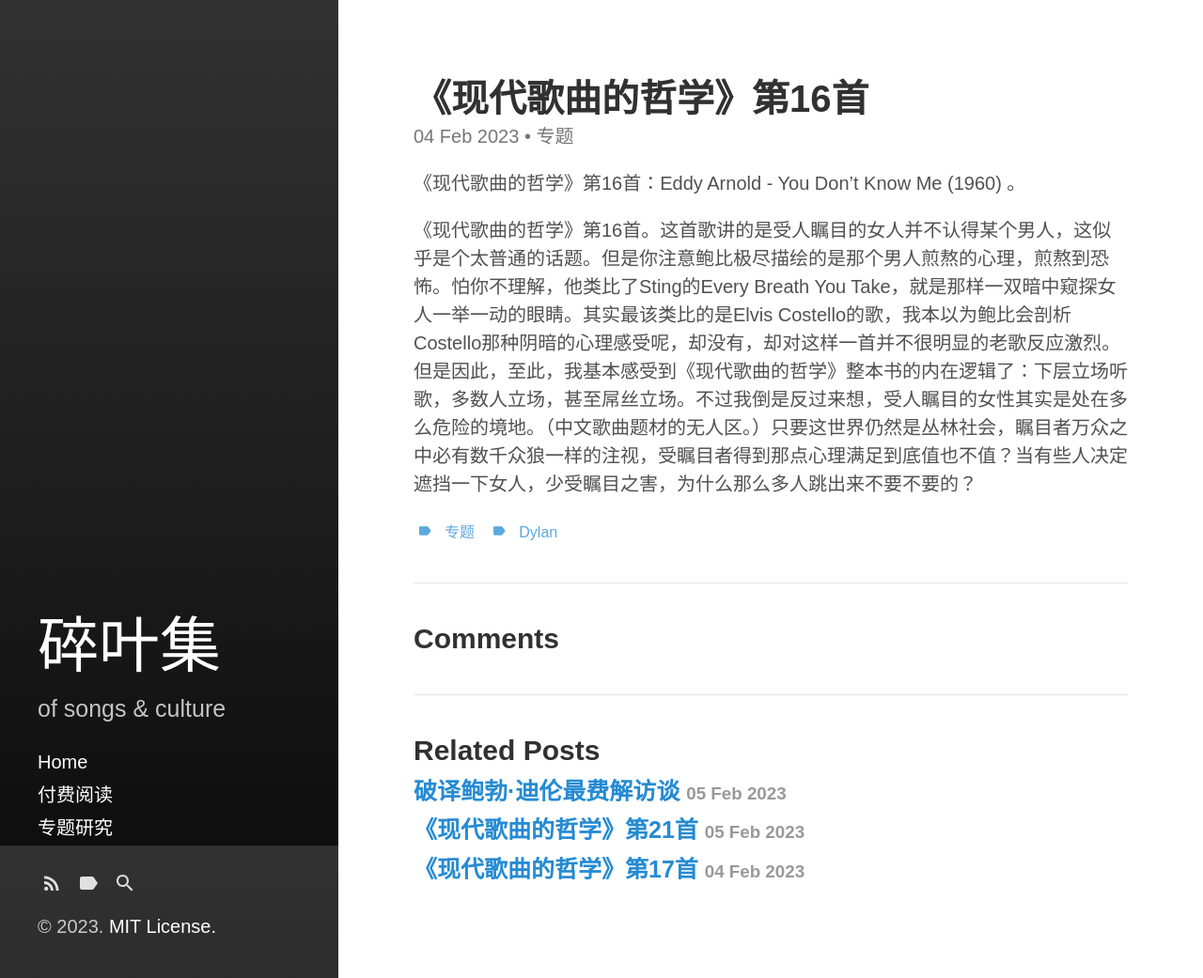
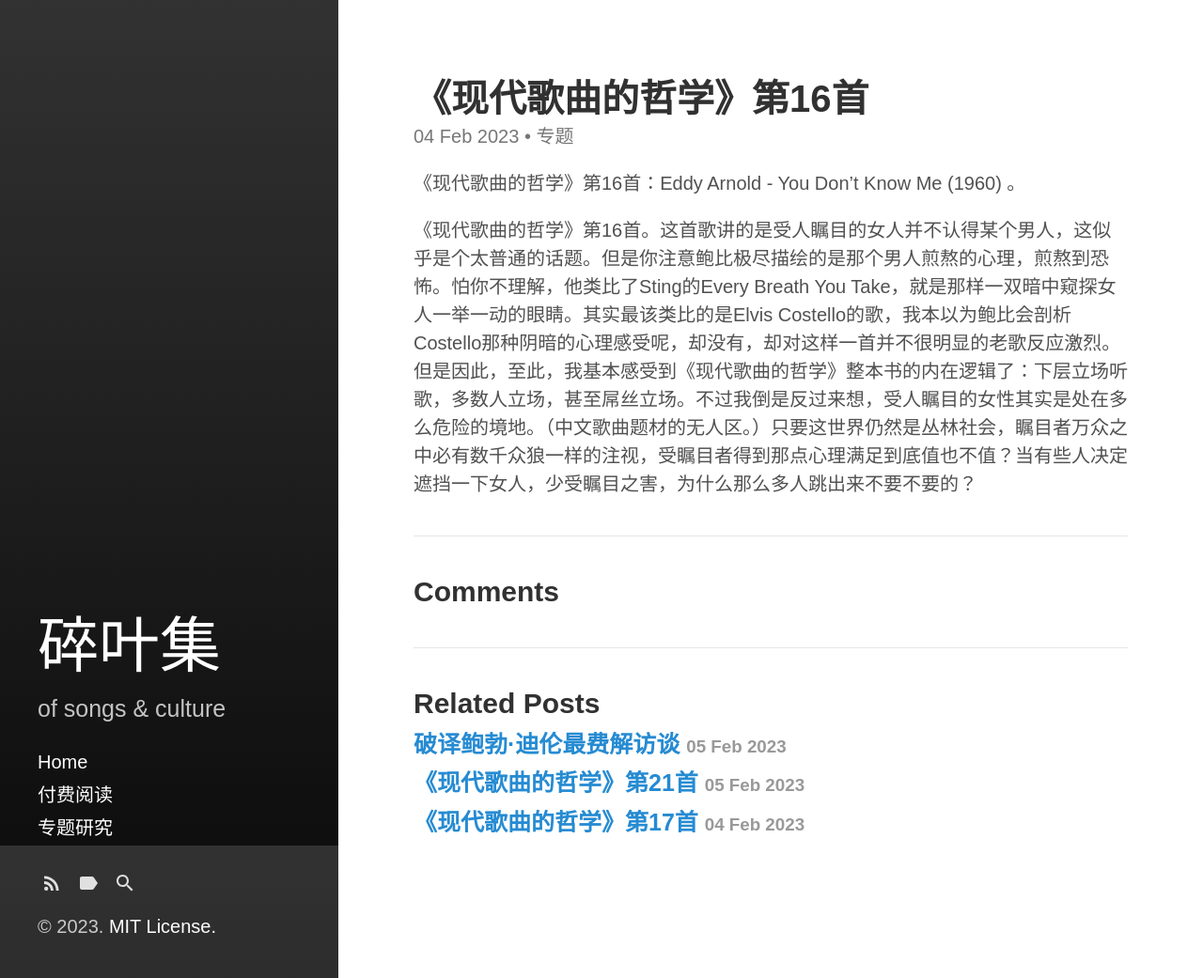
Before and after one commit to ukuz/ukuz.github.io, a Jekyll site: the page built from _posts/2023-02-04-philosophy-of-modern-song-16.md, in a window 1280 px wide and 1041 px high. Shown: the whole window at 94% size. Built offline with Jekyll 4.4.1, drawn with Linux system fonts in a browser that asks for light colours.

Commit message:
Update 2023-02-04-philosophy-of-modern-song-16.md

```diff
--- a/_posts/2023-02-04-philosophy-of-modern-song-16.md
+++ b/_posts/2023-02-04-philosophy-of-modern-song-16.md
@@ -3,12 +3,8 @@ layout: post
 title: 《现代歌曲的哲学》第16首
 categories:
   - 专题
-tags:
-  - 专题
-  - Dylan
-excerpt_separator:  <!--more-->
 ---
-
+<!--more-->
 《现代歌曲的哲学》第16首：Eddy Arnold - You Don't Know Me (1960) 。
 
 《现代歌曲的哲学》第16首。这首歌讲的是受人瞩目的女人并不认得某个男人，这似乎是个太普通的话题。但是你注意鲍比极尽描绘的是那个男人煎熬的心理，煎熬到恐怖。怕你不理解，他类比了Sting的Every Breath You Take，就是那样一双暗中窥探女人一举一动的眼睛。其实最该类比的是Elvis Costello的歌，我本以为鲍比会剖析Costello那种阴暗的心理感受呢，却没有，却对这样一首并不很明显的老歌反应激烈。但是因此，至此，我基本感受到《现代歌曲的哲学》整本书的内在逻辑了：下层立场听歌，多数人立场，甚至屌丝立场。不过我倒是反过来想，受人瞩目的女性其实是处在多么危险的境地。（中文歌曲题材的无人区。）只要这世界仍然是丛林社会，瞩目者万众之中必有数千众狼一样的注视，受瞩目者得到那点心理满足到底值也不值？当有些人决定遮挡一下女人，少受瞩目之害，为什么那么多人跳出来不要不要的？
```
